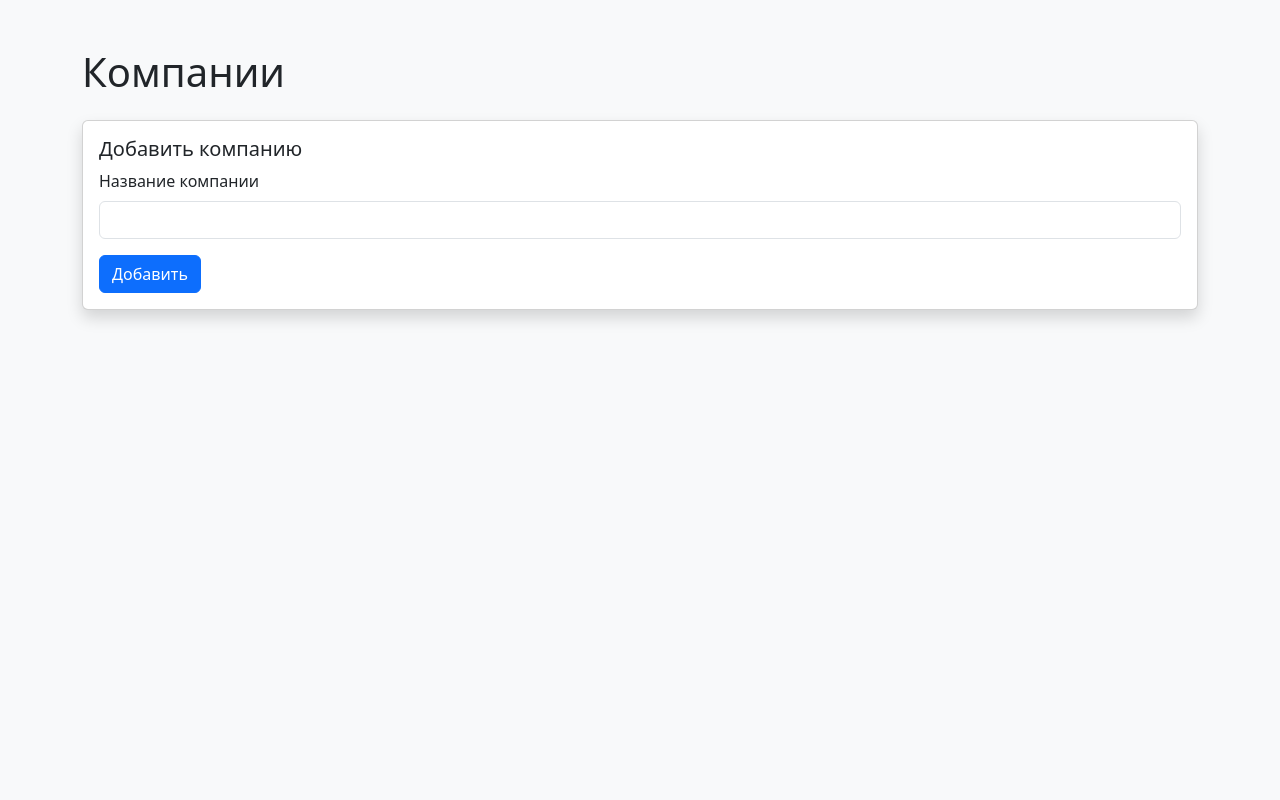
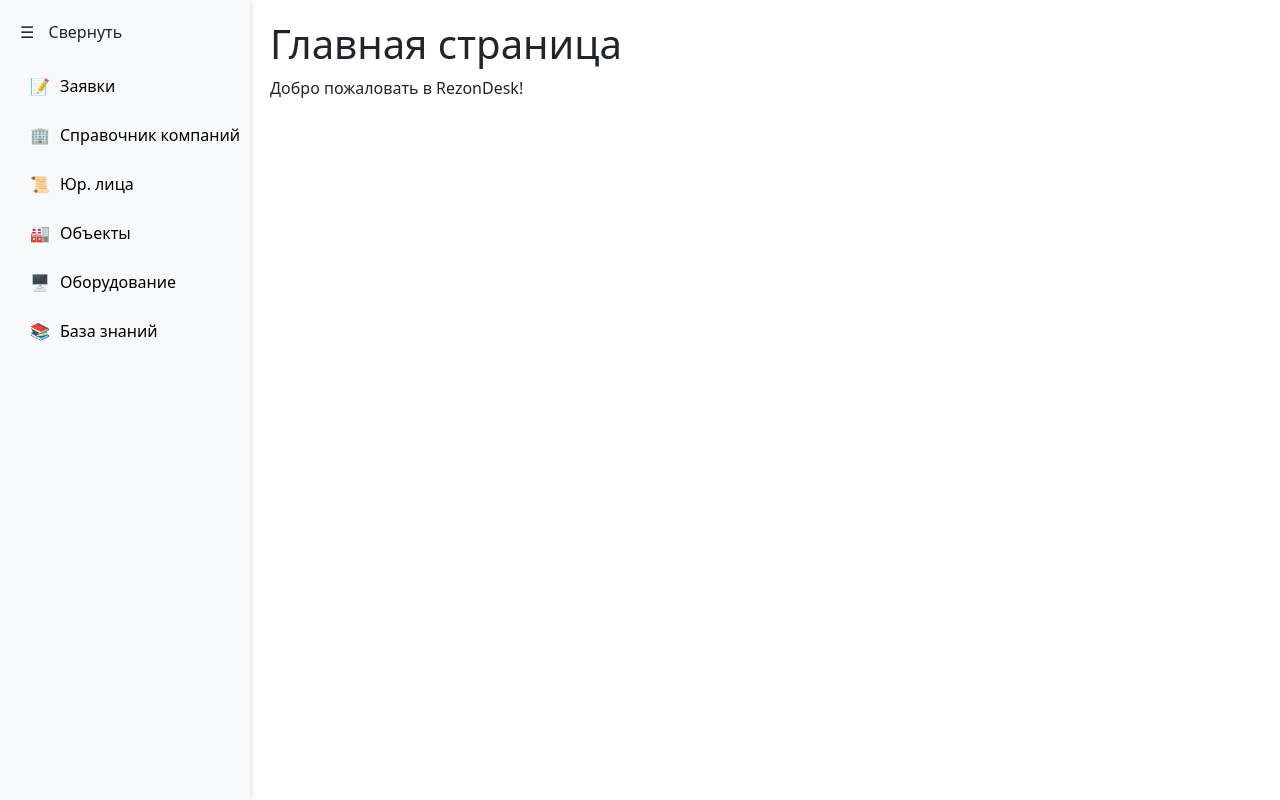
Before and after one commit to adrenochromeatl/RezonDesk, a FastAPI app: page / in a window 1280 px wide. Run offline with FastAPI, Linux system fonts and the light colour scheme.

Commit message:
1
Signed-off-by: Yury <87980446+adrenochromeatl@users.noreply.github.com>

```diff
--- a/app/main.py
+++ b/app/main.py
@@ -76,3 +76,26 @@ async def create_company(
 ):
     db_company = crud.create_company(db, schemas.CompanyCreate(name=name))
     return RedirectResponse(url="/", status_code=303)  # Перенаправляем на главную страницу
+
+
+@app.get("/legal-entities")
+async def read_legal_entities(request: Request, db: Session = Depends(get_db)):
+    legal_entities = db.query(models.LegalEntity).all()
+    return templates.TemplateResponse(
+        "legal_entities.html",
+        {
+            "request": request,
+            "legal_entities": legal_entities
+        }
+    )
+
+@app.get("/objects")
+async def read_objects(request: Request, db: Session = Depends(get_db)):
+    objects = db.query(models.Object).all()
+    return templates.TemplateResponse(
+        "objects.html",
+        {
+            "request": request,
+            "objects": objects
+        }
+    )
--- /dev/null
+++ b/app/templates/base.html
@@ -0,0 +1,137 @@
+<!DOCTYPE html>
+<html lang="ru">
+<head>
+    <meta charset="UTF-8">
+    <meta name="viewport" content="width=device-width, initial-scale=1">
+    <title>RezonDesk</title>
+
+    <!-- Bootstrap CSS -->
+    <link href="https://cdn.jsdelivr.net/npm/bootstrap@5.3.0/dist/css/bootstrap.min.css" rel="stylesheet">
+
+    <!-- Custom CSS -->
+    <style>
+        /* Стили для боковой панели */
+        .sidebar {
+            width: 250px;
+            height: 100vh;
+            position: fixed;
+            top: 0;
+            left: 0;
+            background-color: #f8f9fa;
+            padding: 20px;
+            box-shadow: 2px 0 5px rgba(0, 0, 0, 0.1);
+            transition: width 0.3s;
+        }
+
+        .sidebar.collapsed {
+            width: 60px;
+        }
+
+        .sidebar.collapsed .sidebar-text {
+            display: none;
+        }
+
+        .main-content {
+            margin-left: 250px;
+            padding: 20px;
+            transition: margin-left 0.3s;
+        }
+
+        .main-content.collapsed {
+            margin-left: 60px;
+        }
+
+        .sidebar-toggle {
+            cursor: pointer;
+            margin-bottom: 20px;
+        }
+
+        .sidebar-link {
+            display: flex;
+            align-items: center;
+            padding: 10px;
+            color: #000;
+            text-decoration: none;
+            border-radius: 5px;
+            margin-bottom: 5px;
+        }
+
+        .sidebar-link:hover {
+            background-color: #e9ecef;
+        }
+
+        .sidebar-icon {
+            margin-right: 10px;
+        }
+
+        .sidebar-text {
+            white-space: nowrap;
+        }
+    </style>
+</head>
+<body>
+    <!-- Боковая панель -->
+    <div class="sidebar" id="sidebar">
+        <div class="sidebar-toggle" onclick="toggleSidebar()">
+            <span class="sidebar-icon">&#9776;</span>
+            <span class="sidebar-text">Свернуть</span>
+        </div>
+
+        <a href="/tickets" class="sidebar-link">
+            <span class="sidebar-icon">📝</span>
+            <span class="sidebar-text">Заявки</span>
+        </a>
+
+        <a href="/company" class="sidebar-link">
+            <span class="sidebar-icon">🏢</span>
+            <span class="sidebar-text">Справочник компаний</span>
+        </a>
+
+        <a href="/legal-entities" class="sidebar-link">
+            <span class="sidebar-icon">📜</span>
+            <span class="sidebar-text">Юр. лица</span>
+        </a>
+
+        <a href="/objects" class="sidebar-link">
+            <span class="sidebar-icon">🏭</span>
+            <span class="sidebar-text">Объекты</span>
+        </a>
+
+        <a href="/equipment" class="sidebar-link">
+            <span class="sidebar-icon">🖥️</span>
+            <span class="sidebar-text">Оборудование</span>
+        </a>
+
+        <a href="/bz" class="sidebar-link">
+            <span class="sidebar-icon">📚</span>
+            <span class="sidebar-text">База знаний</span>
+        </a>
+    </div>
+
+    <!-- Основной контент -->
+    <div class="main-content" id="mainContent">
+        {% block content %}{% endblock %}
+    </div>
+
+    <!-- Bootstrap JS и кастомный скрипт -->
+    <script src="https://cdn.jsdelivr.net/npm/bootstrap@5.3.0/dist/js/bootstrap.bundle.min.js"></script>
+    <script>
+        // Функция для сворачивания/разворачивания боковой панели
+        function toggleSidebar() {
+            const sidebar = document.getElementById('sidebar');
+            const mainContent = document.getElementById('mainContent');
+            sidebar.classList.toggle('collapsed');
+            mainContent.classList.toggle('collapsed');
+
+            // Меняем текст кнопки
+            const toggleButton = document.querySelector('.sidebar-toggle');
+            const toggleText = toggleButton.querySelector('.sidebar-text');
+            if (sidebar.classList.contains('collapsed')) {
+                toggleText.textContent = 'Развернуть';
+            } else {
+                toggleText.textContent = 'Свернуть';
+            }
+        }
+    </script>
+</body>
+</html>
--- a/app/templates/index.html
+++ b/app/templates/index.html
@@ -1,60 +1,6 @@
-<!DOCTYPE html>
-<html lang="ru">
-<head>
-    <meta charset="UTF-8">
-    <meta name="viewport" content="width=device-width, initial-scale=1">
-    <title>RezonDesk</title>
+{% extends "base.html" %}
 
-    <!-- Bootstrap CSS -->
-    <link href="https://cdn.jsdelivr.net/npm/bootstrap@5.3.0/dist/css/bootstrap.min.css" rel="stylesheet">
-</head>
-<body class="bg-light">
-    <div class="container mt-5">
-        <h1 class="mb-4">Компании</h1>
-
-        <!-- Форма для добавления компании -->
-        <div class="card mb-4 shadow">
-            <div class="card-body">
-                <h5 class="card-title">Добавить компанию</h5>
-                <form action="/companies/" method="post">
-                    <div class="mb-3">
-                        <label for="companyName" class="form-label">Название компании</label>
-                        <input type="text" class="form-control" id="companyName" name="name" required>
-                    </div>
-                    <button type="submit" class="btn btn-primary">Добавить</button>
-                </form>
-            </div>
-        </div>
-
-        <!-- Список компаний -->
-        <div class="row">
-            {% for company in companies %}
-            <div class="col-md-4 mb-4">
-                <div class="card shadow">
-                    <div class="card-body">
-                        <h5 class="card-title">{{ company.name }}</h5>
-
-                        <h6 class="mt-3">Объекты:</h6>
-                        <ul class="list-group">
-                            {% for obj in company.objects %}
-                            <li class="list-group-item">{{ obj.name }}</li>
-                            {% endfor %}
-                        </ul>
-
-                        <h6 class="mt-3">Юрлица:</h6>
-                        <ul class="list-group">
-                            {% for legal in company.legal_entities %}
-                            <li class="list-group-item">{{ legal.name }}</li>
-                            {% endfor %}
-                        </ul>
-                    </div>
-                </div>
-            </div>
-            {% endfor %}
-        </div>
-    </div>
-
-    <!-- Bootstrap JS -->
-    <script src="https://cdn.jsdelivr.net/npm/bootstrap@5.3.0/dist/js/bootstrap.bundle.min.js"></script>
-</body>
-</html>
+{% block content %}
+    <h1>Главная страница</h1>
+    <p>Добро пожаловать в RezonDesk!</p>
+{% endblock %}
```
Also changed, not shown: app/templates/legal_entities.html (added, +10 -0 lines), app/templates/objects.html (added, +10 -0 lines).
